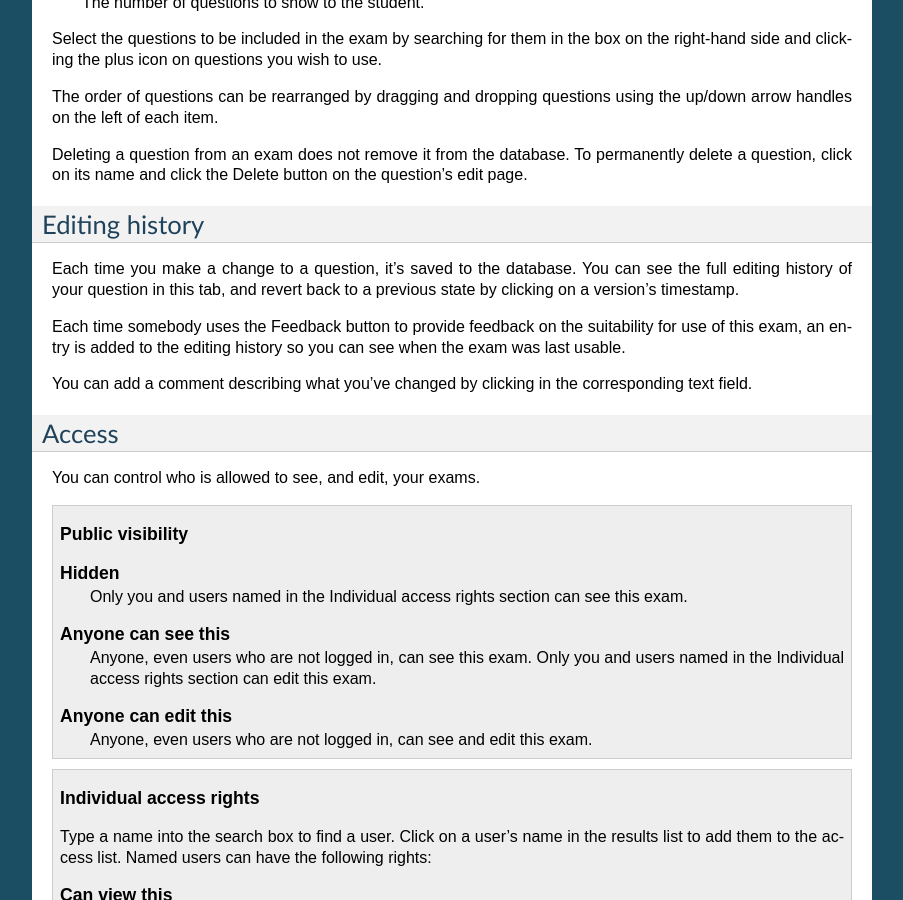
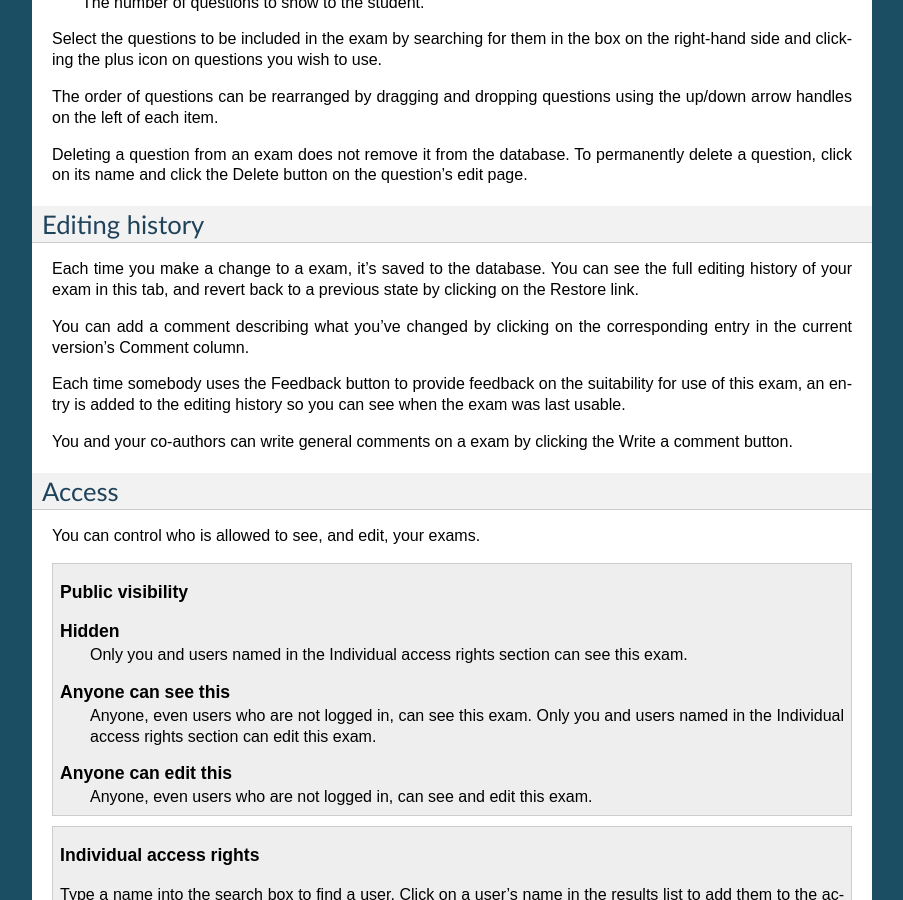
Before and after one commit to numbas/editor-docs, a Sphinx documentation site: the page built from source/exam-reference.rst, in a window 1280 px wide and 900 px high, scrolled down 3332 px. Shown: the whole window, without its empty margins (198-1101 px from the left). Built offline with Sphinx 7.4.7, drawn with Linux system fonts in a browser that asks for light colours.

Commit message:
document the new editing history bits

```diff
--- a/source/exam-reference.rst
+++ b/source/exam-reference.rst
@@ -152,11 +152,13 @@ Deleting a question from an exam does not remove it from the database. To perman
 Editing history
 ===============
 
-Each time you make a change to a question, it's saved to the database. You can see the full editing history of your question in this tab, and revert back to a previous state by clicking on a version's timestamp.
+Each time you make a change to a exam, it's saved to the database. You can see the full editing history of your exam in this tab, and revert back to a previous state by clicking on the :guilabel:`Restore` link.
+
+You can add a comment describing what you've changed by clicking on the corresponding entry in the current version's :guilabel:`Comment` column.
 
 Each time somebody uses the :guilabel:`Feedback` button to provide feedback on the suitability for use of this exam, an entry is added to the editing history so you can see when the exam was last usable.
 
-You can add a comment describing what you've changed by clicking in the corresponding text field.
+You and your co-authors can write general comments on a exam by clicking the :guilabel:`Write a comment` button.
 
 Access
 ======
--- a/source/question-reference.rst
+++ b/source/question-reference.rst
@@ -311,11 +311,13 @@ A list of links to each of the exams which contain this question, for convenienc
 Editing history
 ===============
 
-Each time you make a change to a question, it's saved to the database. You can see the full editing history of your question in this tab, and revert back to a previous state by clicking on a version's timestamp.
+Each time you make a change to a question, it's saved to the database. You can see the full editing history of your question in this tab, and revert back to a previous state by clicking on the :guilabel:`Restore` link.
+
+You can add a comment describing what you've changed by clicking on the corresponding entry in the current version's :guilabel:`Comment` column.
 
 Each time somebody uses the :guilabel:`Feedback` button to provide feedback on the suitability for use of this question, an entry is added to the editing history so you can see when the question was last usable.
 
-You can add a comment describing what you've changed by clicking on the corresponding entry in the current version's :guilabel:`Comment` column.
+You and your co-authors can write general comments on a question by clicking the :guilabel:`Write a comment` button.
 
 Access
 ======
```
Also changed, not shown: source/_static/images/screenshots/sample_editing_history.png (deleted).
